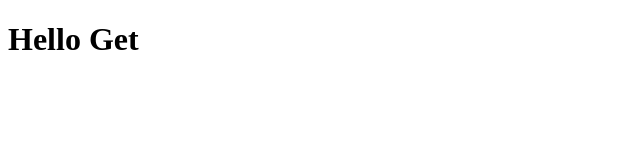
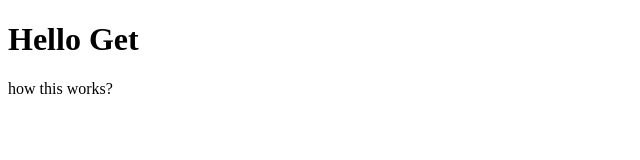
Before and after one commit to sabzi-khordan/weather-project, a plain HTML site: page index.html in a window 1280 px wide. Shown: the whole page, without its empty margins (0-640 px from the left). Drawn offline with Linux system fonts and the light colour scheme.

Commit message:
Update index.html

```diff
--- a/index.html
+++ b/index.html
@@ -8,5 +8,6 @@
   </head>
   <body>
     <h1>Hello Get</h1>
+    <p>how this works?</p>
   </body>
 </html>
```
